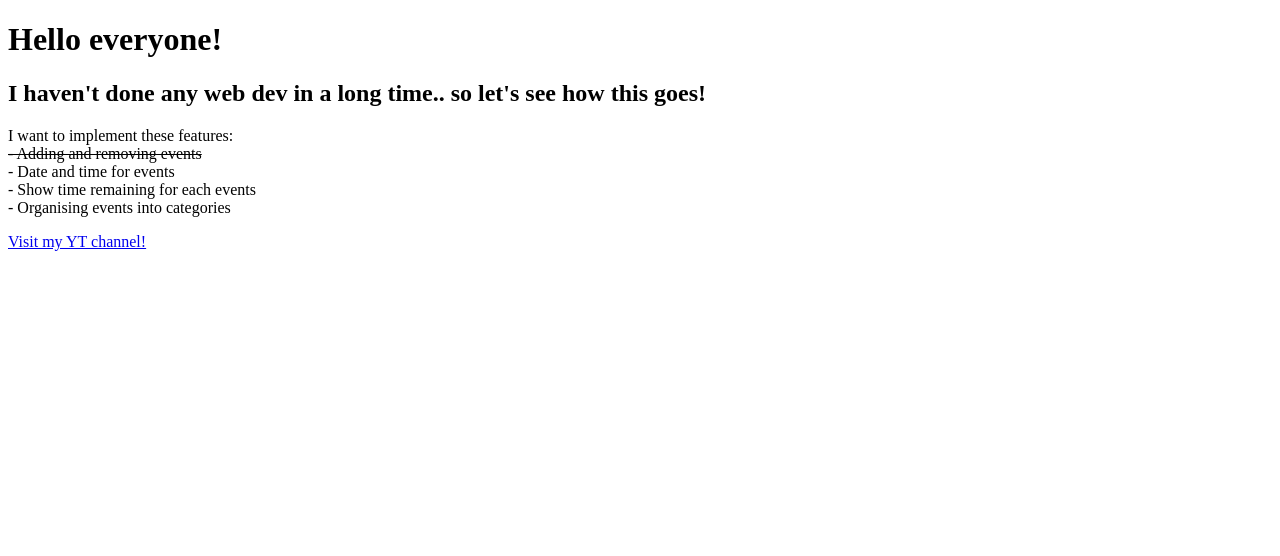
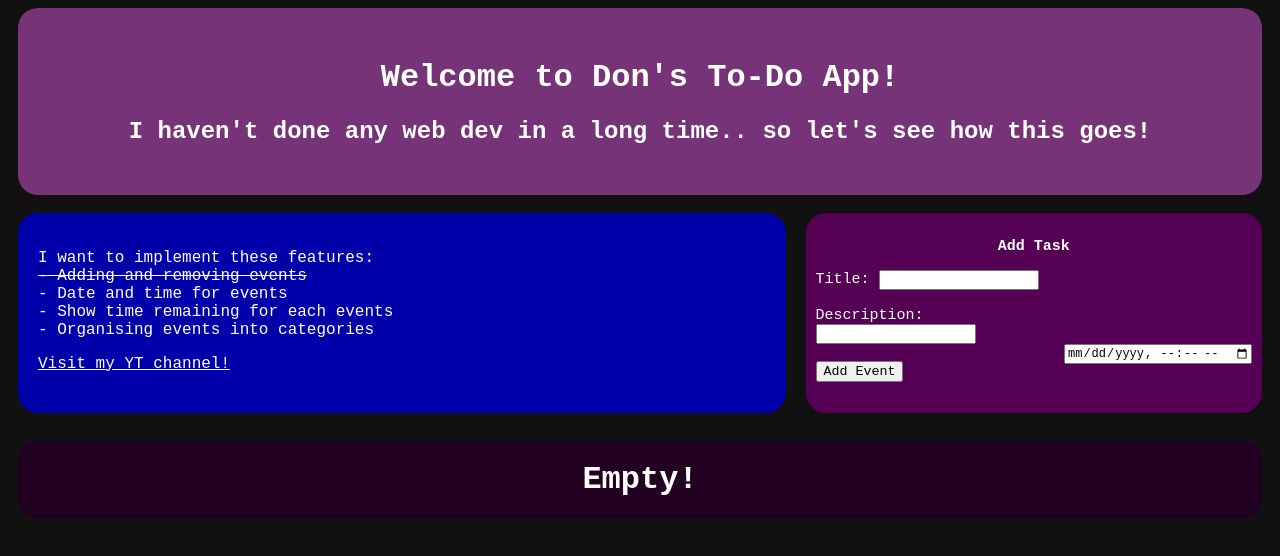
Before and after one commit to DonCrafts1/ToDoList, a plain HTML site: page index.html in a window 1280 px wide. Drawn offline with Linux system fonts and the light colour scheme.

Commit message:
Added tasks and general web app layout

```diff
--- a/index.html
+++ b/index.html
@@ -2,12 +2,19 @@
 <html>
 <head>
     <link rel="stylesheet" href="style.css">
+    <script src = "script.js"></script>
     <title> Epic To-Do List </title>
 </head>
 <body>
 
-<h1> Hello everyone! </h1>
+<div id = "topHeader">
+    <!-- <h1> Hello everyone! </h1> -->
+    <h1> Welcome to Don's To-Do App!</h1>
     <h2> I haven't done any web dev in a long time.. so let's see how this goes!</h2>
+</div>
+<br>
+<div id = "topContainer">
+    <div id = "toBeImplemented">
         <p>
             I want to implement these features: <br>
             <del>- Adding and removing events <br></del>
@@ -15,8 +22,46 @@
             - Show time remaining for each events <br>
             - Organising events into categories <br>
         </p>
+        <a href="https://youtube.com/@DonCrafts1/" target="_blank" id = "YTLink">Visit my YT channel!</a>
+    </div>
 
-<a href="https://youtube.com/@DonCrafts1/" target="_blank">Visit my YT channel!</a>
+    <div id = "addtask">
+        <form id = "addtaskform">
+            <p style="text-align: center; font-weight: bold;">Add Task</p>
+            <label for="titleInput"> Title: </label>
+            <input id="titleInput" name="titleInput"> </input>
+            <br>
+            <br>
+            <label for="bodyInput"> Description: </label>
+            <br>
+            <input id="bodyInput" name="bodyInput"> </input>
+
+            <!-- class="textInput"  -->
+            <br>
+            <input type="datetime-local" id="dateInput" name="dateInput" style="float:right; font-family: 'Courier New';"> </input>
+            <br>
+            <button form = "addtaskform" style = "font-family: 'Courier New'" >Add Event</button>
+            <!-- Remember either use onclick() here or use onclick/addeventlistener in the JavaScript -->
+            <!-- type="button" onclick="addData()" -->
+            <!-- having [type = "button"] means the button no longer is a "submit button" for the form it's in -->
+            <p id = "addtaskerror"> Enter a valid time! </p>
+        </form>
+    </div>
+</div>
+
+<br>
+<!-- <div>
+    <button type="button" onclick="testFunction()">Test Button</button>
+    <p id = "demo" style="color:white"></p>
+</div> -->
+
+<div id = "entirecontainer">
+    <div id = "taskcontainer">
+        <h1 id = "taskcontainertxt" style="text-align: center;"> Tasks: </h1>
+    </div>
+
+</div>
+
 
 </body>
 </html>
--- a/script.js
+++ b/script.js
@@ -0,0 +1,188 @@
+var form, titleInput, bodyInput, dateInput, addTaskErrorTxt, taskContainer, taskContainerTxt;
+// var test;
+
+//Remember to always use window.onload (wait before finish loading) before initializing any sort of HTML related variables
+window.onload = function() {
+    taskContainer = document.getElementById("taskcontainer");
+    taskContainerTxt = document.getElementById("taskcontainertxt");
+    form = document.querySelector("form");
+    // test = document.querySelector("#demo")
+    titleInput = document.querySelector("#titleInput");
+    bodyInput = document.querySelector("#bodyInput");
+    dateInput = document.querySelector("#dateInput");
+    addTaskErrorTxt = document.getElementById("addtaskerror");
+    addTaskErrorTxt.style.opacity = 0;
+    dateInput.value = Date.now();
+    form.addEventListener("submit", addData);
+};
+
+// i = 0;
+// function testFunction() {
+//     i = i + 1
+//     //document.getElementById("demo").innerHTML = i
+//     test.innerHTML = i
+// }
+
+let db;
+const openRequest = window.indexedDB.open("notes_db", 1);
+
+openRequest.addEventListener("error", () => {
+    console.error("Database failed to open");
+});
+
+openRequest.addEventListener("success", () => {
+    console.log("Database opened successfully");
+
+    //Store results in db
+    db = openRequest.result;
+    displayData()
+    //Create function to load db data
+});
+
+//Set up database tables (if not done/if version number is previous)
+openRequest.addEventListener("upgradeneeded", (error) => {
+    db = error.target.result;
+
+    //objectStore -> like a table in MySQL (autoincrementing key + data)
+    const objectStore = db.createObjectStore("notes_os", {
+        keyPath: "id",
+        autoIncrement: true
+    });
+
+    // Define schema contents
+    objectStore.createIndex("title", "title", {unique: false});
+    objectStore.createIndex("body", "body", {unique: false});
+    objectStore.createIndex("date", "date", {unique: false});
+    objectStore.createIndex("completed", "completed", {unique: false});
+});
+
+function addData(e){
+    console.log("Attempted adding data")
+    e.preventDefault();
+    if (dateInput.value < Date.now()){
+        addTaskErrorTxt.style.opacity = 1;
+        addTaskErrorTxt.innerText = "Enter a valid date!";
+        console.error("Invalid date");
+        return;
+    } else if (titleInput.value.length == 0){
+        addTaskErrorTxt.style.opacity = 1;
+        addTaskErrorTxt.innerText = "Enter a title!";
+        console.error("Empty title");
+        return;
+    }
+    addTaskErrorTxt.style.opacity = 0;
+
+    const newEventData = {
+        title: titleInput.value,
+        body: bodyInput.value,
+        date: dateInput.value,
+        completed: false
+    };
+
+    const DBtransaction = db.transaction(["notes_os"], "readwrite"); // Open r/w db transaction
+    const objectStore = DBtransaction.objectStore("notes_os"); // Call database object store
+    const addRequest = objectStore.add(newEventData); // Make request to add object to object store
+
+    addRequest.addEventListener("success", () => {
+        //Clear form
+        titleInput.value = "";
+        bodyInput.value = "";
+        dateInput.value = Date.now();
+    });
+
+    DBtransaction.addEventListener("complete", () => {
+        console.log("Transaction completed - DB finished modifying");
+        addTaskErrorTxt.style.opacity = 0;
+        //addNewTaskDiv(newEventData.title, newEventData.body, newEventData.date, taskId);
+        displayData();
+    });
+
+    DBtransaction.addEventListener("error", () => {
+        console.log("Transaction not opened due to error");
+        addTaskErrorTxt.style.opacity = 1;
+        addTaskErrorTxt.value = "Something went wrong!";
+    });
+}
+
+function addNewTaskDiv(titleStr, bodyStr, date, id){
+    const taskDiv = document.createElement("div");
+    const title = document.createElement("h3");
+    const desc = document.createElement("p");
+    const taskDate = document.createElement("input");
+
+    //Create div for each task
+    taskDiv.appendChild(title);
+    taskDiv.appendChild(desc);
+    taskDiv.appendChild(taskDate);
+    taskContainer.appendChild(taskDiv)
+
+    //Fill content of div
+    taskDiv.className = "task";
+    title.textContent = titleStr;
+    desc.textContent = bodyStr;
+    taskDate.type = "datetime-local"
+    taskDate.value = date;
+
+    //Set an identifier for each div (for editing/deleting)
+    taskDiv.setAttribute("task-id", id);
+
+    const deleteBtn = document.createElement("button");
+    taskDiv.appendChild(deleteBtn);
+    deleteBtn.textContent = "Delete";
+
+    const editBtn = document.createElement("button");
+    taskDiv.appendChild(editBtn);
+    editBtn.textContent = "Edit";
+
+    deleteBtn.addEventListener("click", deleteItem)
+    //Add savebtn (edit essentially) later
+
+    taskContainerTxt.innerText = "Tasks: ";
+}
+
+function displayData(){
+    taskContainerTxt.value = "Tasks";
+    let tempList = taskContainer.getElementsByClassName("task");
+    console.log("This is templist: ",tempList)
+    for (var i = 0; i < tempList.length; i++){
+        taskContainer.removeChild(tempList[i]);
+    }
+    //Get cursor (iterate over all items in db, schema, objectStore notes_os)
+    const objectStore = db.transaction("notes_os").objectStore("notes_os")
+    var hasElements = false;
+    objectStore.openCursor().addEventListener("success", (e) => {
+        const cursor = e.target.result;
+        if (cursor) { // if there's still data to iterate over
+            addNewTaskDiv(cursor.value.title, cursor.value.body, cursor.value.date, cursor.value.id);
+            hasElements = true;
+            console.log("haselements, ", hasElements);
+            cursor.continue();
+        } else {
+            tempList = taskContainer.getElementsByClassName("task");
+            if (!hasElements) {
+                //taskContainer.querySelector("task") == null
+                taskContainerTxt.innerText = "Empty!";
+            }
+        }
+    }
+)}
+
+function deleteItem(e){
+    //get ID of task to delete
+    const taskId = Number(e.target.parentNode.getAttribute("task-id"));
+
+    //open database transaction, delete task using ID
+    const transaction = db.transaction(["notes_os"], "readwrite");
+    const objectStore = transaction.objectStore("notes_os");
+    const deleteRequest = objectStore.delete(taskId);
+
+    transaction.addEventListener("complete", () => {
+        e.target.parentNode.parentNode.removeChild(e.target.parentNode); //Remove div
+        console.log("Task ${nodeId} deleted");
+        const tempList = taskContainer.getElementsByClassName("task");
+        if (tempList.length == 0){
+            taskContainerTxt.innerText = "Empty!";
+        }
+    });
+
+}
--- a/style.css
+++ b/style.css
@@ -0,0 +1,100 @@
+body {
+    background-color: #111;
+}
+
+#topHeader{
+    background-color: #737;
+    color: white;
+    font-family: 'Courier New', Courier, monospace;
+    padding: 30px;
+    text-align: center;
+    border-radius: 20px;
+    margin-left: 10px;
+    margin-right: 10px;
+}
+
+/* The "parent > *" refers to only the direct children of the parent! Cool! */
+#topContainer > * {
+    margin-left: 10px;
+    margin-right: 10px;
+}
+
+#topContainer{
+    display: flex;
+    font-family:'Courier New', Courier, monospace;
+    color: white;
+}
+
+#toBeImplemented{
+    background-color: #0000AA;
+    padding: 20px;
+    border-radius: 20px;
+    flex: 5;
+}
+
+#addtask{
+    background-color: #550055;
+    float: left;
+    height: 180px;
+    flex: 3;
+    font-size: 15px;
+    padding: 10px;
+    border-radius: 20px;
+}
+
+#addtask input {
+    font-family:'Courier New', Courier, monospace;
+    font-size: 12px;
+}
+
+#addtaskerror{
+    color: red;
+}
+
+#YTLink{
+    color: white;
+    font-family:'Courier New', Courier, monospace;
+}
+
+#entirecontainer{
+    /*border: 1px solid #AAAAAA;*/
+    font-family:'Courier New', Courier, monospace;
+    color: white;
+    /*align-items: flex-start;*/
+    padding: 10px;
+}
+
+#entirecontainer input {
+    font-family:'Courier New', Courier, monospace;
+    font-size: 12px;
+}
+
+#taskcontainer{
+    background-color: #202;
+    padding: 10px;
+    border-radius: 20px;
+    height: auto;
+    overflow: auto;
+}
+
+#taskcontainer > * {
+    margin: 10px;
+}
+
+.task{
+    background-color: #550055;
+    border-radius: 20px;
+    font-family: 'Courier New', Courier, monospace;
+    height: auto;
+    width: 30.3%;
+    font-size: 15px;
+    padding: 10px;
+    float: inline-start;
+}
+
+.task button {
+    margin: 10px;
+    float: right;
+    font-family: 'Courier New', Courier, monospace;
+    font-size: 12px;
+}
```
Lines whose indentation alone changed are shown as unchanged.
